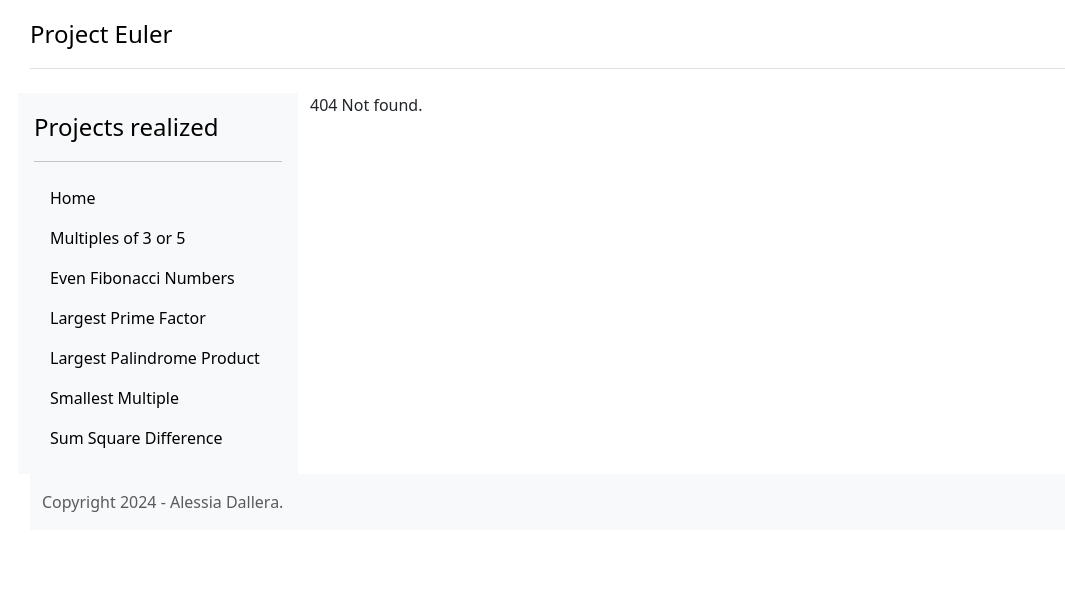
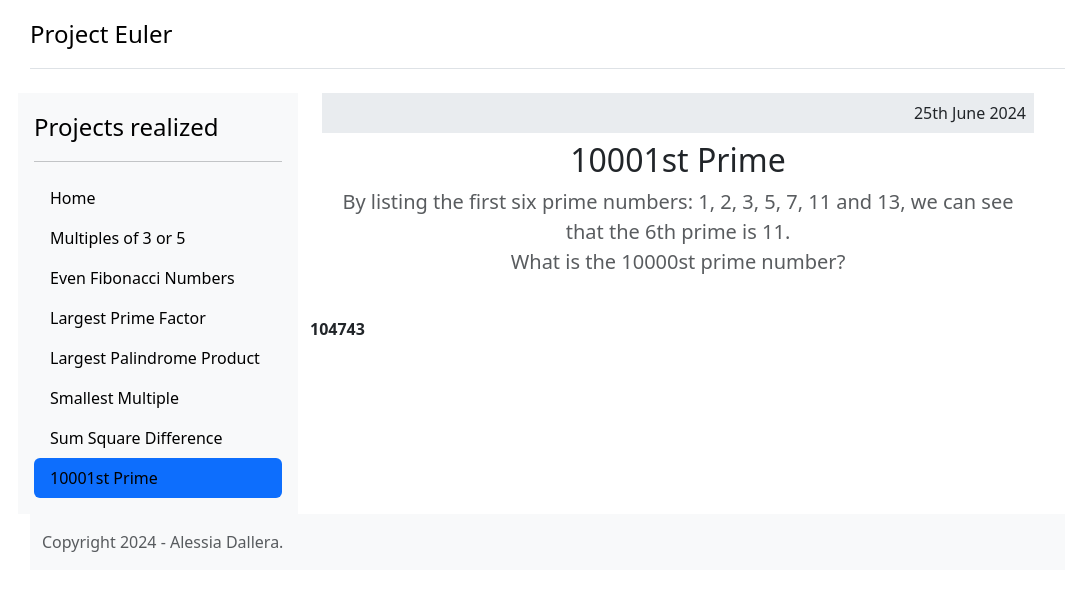
Before and after one commit to arale82/ProjectEuler, a React (Create React App) app: page /tenthousandsfirstprime in a window 1280 px wide. Shown: the top 590 px of the page, without its empty margins (52-1117 px from the left). Built offline with nearby package versions, Linux system fonts and the light colour scheme.

Commit message:
added 10001st Prime number component

```diff
--- a/src/components/App.js
+++ b/src/components/App.js
@@ -11,6 +11,7 @@
 import LargestPalindromeProduct from "./LargestPalindromeProduct";
 import SmallestMultiple from "./SmallestMultiple";
 import SumSquareDifference from "./SumSquareDifference";
+import TenThousandsFirstPrime from "./TenThousandsFirstPrime";
 
 function Layout() {
   return (
@@ -38,6 +39,8 @@
           <Route path="largestpalindromeproduct" element={<LargestPalindromeProduct />} />
           <Route path="smallestmultple" element={<SmallestMultiple />} />
           <Route path="sumsquaredifference" element={<SumSquareDifference />} />
+          <Route path="tenthousandsfirstprime" element={<TenThousandsFirstPrime />} />
+
 
           <Route path="*" element={<NoMatch />} />
         </Route>
--- /dev/null
+++ b/src/components/TenThousandsFirstPrime.jsx
@@ -0,0 +1,66 @@
+import { useEffect, useState } from "react";
+
+
+function TitleSection(){
+  return (
+    <section class="text-center container">
+      <div class="p-2 mb-2 bg-body-secondary text-end">25th June 2024</div>
+      <h2 class="fw-light">10001st Prime</h2>
+      <p class="lead text-body-secondary">
+      By listing the first six prime numbers: 1, 2, 3, 5, 7, 11 and 13, we can see that the 6th prime is 11.
+      <br />
+      What is the 10000st prime number?</p>
+    </section>
+  );
+}
+
+export default function TenThousandsFirstPrime (){
+  const[result, setResult] = useState([]);
+  const[isLoading, setLoading] = useState(true);
+
+  function isPrime(number) {
+    for (let i = 2; i < number; i++) {
+      if (number % i === 0) {
+        return false;
+      }
+    }
+    return true;
+  }
+
+  function findPrimeNumbers(maxNumber){
+    var primeNumbers = [];
+    for (let number = 2; number < maxNumber; number++) {
+      if (isPrime(number)) {
+        primeNumbers.push(number);
+      }
+      if(primeNumbers.length === 10001){
+        console.log("All found.");
+        break;
+      }
+    }
+    console.log(`found ${primeNumbers.length} primes`);
+    return primeNumbers;
+  }
+
+  useEffect(() => {
+    //Runs only on the first render.
+    setTimeout(() => {
+      var allPrimeNumbers = findPrimeNumbers(1000000);
+      setResult(allPrimeNumbers[allPrimeNumbers.length-1]);
+      setLoading(false);
+    }, 100);
+  }, []);
+
+
+  return (
+    <div>
+      <TitleSection />
+
+      <br/>
+      <div class="spinner-border spinner-border-sm" role="status" style={{display : isLoading ? "block" : "none"}}>
+        <span class="visually-hidden">Loading...</span>
+      </div>
+      <p><strong>{result}</strong></p>
+    </div>
+  );
+}
--- a/src/components/templates/Navigation.jsx
+++ b/src/components/templates/Navigation.jsx
@@ -16,6 +16,9 @@
         <li className="nav-item"><NavLink className="nav-link link-body-emphasis" to="/largestpalindromeproduct">Largest Palindrome Product</NavLink></li>
         <li className="nav-item"><NavLink className="nav-link link-body-emphasis" to="/smallestmultple">Smallest Multiple</NavLink></li>
         <li className="nav-item"><NavLink className="nav-link link-body-emphasis" to="/sumsquaredifference">Sum Square Difference</NavLink></li>
+        <li className="nav-item"><NavLink className="nav-link link-body-emphasis" to="/tenthousandsfirstprime">10001st Prime</NavLink></li>
+
+
       </ul>
     </div>
   );
```
Also changed, not shown: 1 other file (tests, documents, lock files or other folders).
